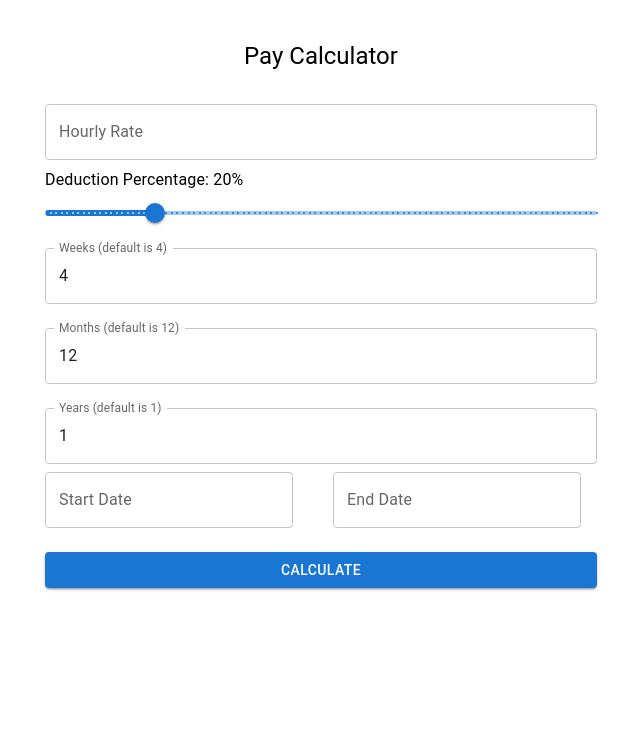
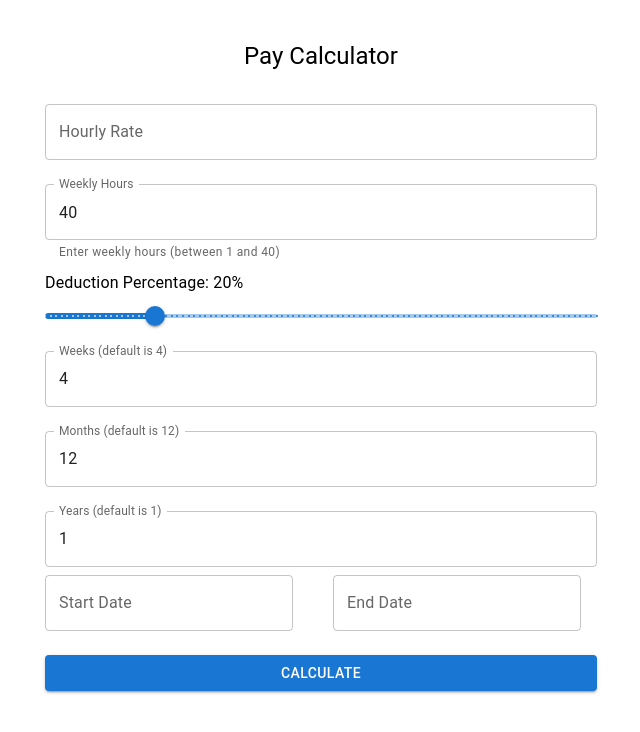
Before and after one commit to vmtejas/pay-calculator, a React (Create React App) app: page / in a window 1280 px wide. Shown: the top 732 px of the page, without its empty margins (319-959 px from the left). Built offline with nearby package versions, Linux system fonts and the light colour scheme.

Commit message:
Added logic to calculate with custom hours

```diff
--- a/public/index.html
+++ b/public/index.html
@@ -24,7 +24,7 @@
       work correctly both with client-side routing and a non-root public URL.
       Learn how to configure a non-root public URL by running `npm run build`.
     -->
-    <title>React App</title>
+    <title>Pay Calculator</title>
   </head>
   <body>
     <noscript>You need to enable JavaScript to run this app.</noscript>
--- a/src/Calculator.js
+++ b/src/Calculator.js
@@ -16,6 +16,7 @@ function Calculator() {
     const [days, setDays] = useState(null)
     const [dateError, setDateError] = useState("");
     const [payError, setPayError] = useState("");
+    const [weeklyHours, setWeeklyHours] = useState(40);
 
 
     const calculatePay = () => {
@@ -33,7 +34,7 @@ function Calculator() {
         const y = parseInt(years, 10);
 
         const adjustedHourlyRate = hr * (1 - (dp / 100));
-        const weeklyPay = adjustedHourlyRate * 40;
+        const weeklyPay = adjustedHourlyRate * weeklyHours;
         const monthlyPay = weeklyPay * w;
         const yearlyPay = monthlyPay * m * y;
         const dailyPay = weeklyPay / 5;
@@ -67,6 +68,22 @@ function Calculator() {
                         onChange={(e) => setHourlyRate(e.target.value)}
                     />
                     <Typography color="error" variant="body2">{payError}</Typography>
+                    <TextField
+                        variant="outlined"
+                        margin="normal"
+                        fullWidth
+                        type="number"
+                        id="weeklyHours"
+                        label="Weekly Hours"
+                        value={weeklyHours}
+                        onChange={(e) => {
+                            const value = parseInt(e.target.value, 10);
+                            if (value >= 1 && value <= 40) {
+                                setWeeklyHours(value);
+                            }
+                        }}
+                        helperText="Enter weekly hours (between 1 and 40)"
+                    />
                     <Typography gutterBottom>Deduction Percentage: {deductionPercentage}%</Typography>
                     <Slider
                         value={deductionPercentage}
```
Lines whose indentation alone changed are shown as unchanged.
